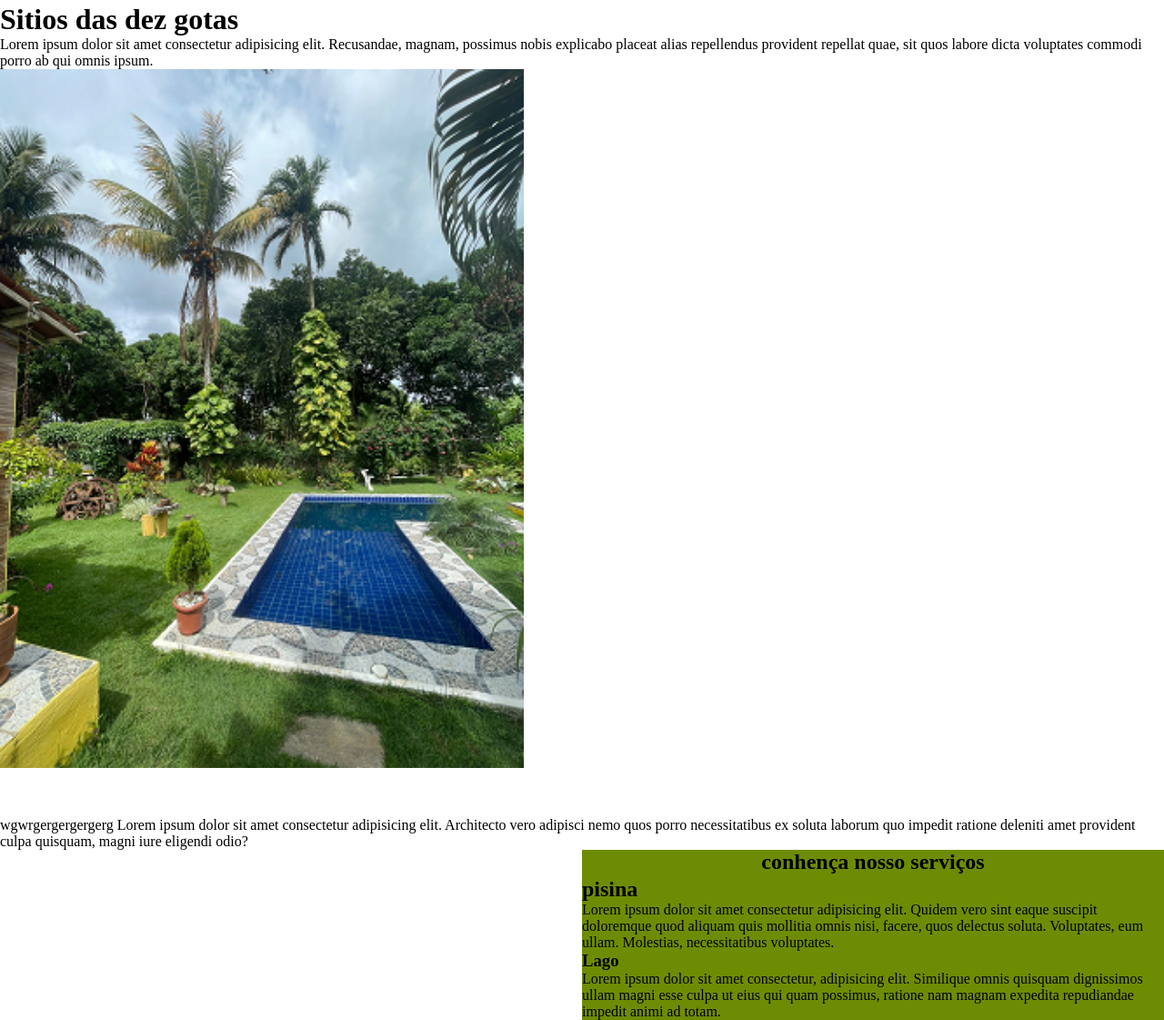
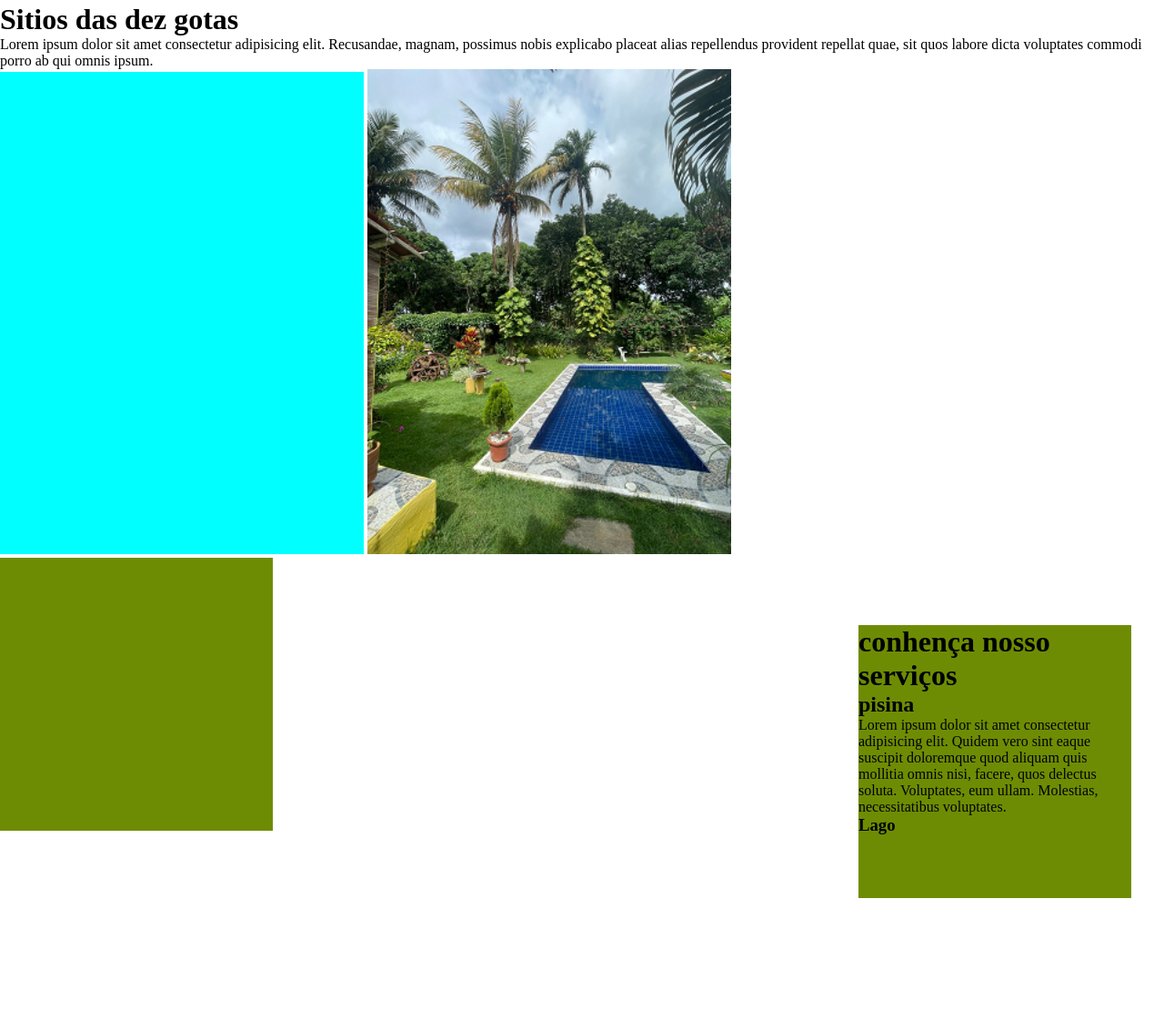
Before and after one commit to ThacoTI/HTML-CSS, a plain HTML site: page EXERCICIO/sitio/projeto.html in a window 1280 px wide. Shown: the part 1101-2222 px from the top of the page at 91% size. After the commit the page ends 2088 px from the top, so only its background shows below. Drawn offline with Linux system fonts and the light colour scheme.

Commit message:
modificado as ciaxa

```diff
--- a/EXERCICIO/sitio/projeto.html
+++ b/EXERCICIO/sitio/projeto.html
@@ -30,19 +30,26 @@
         <p>Lorem ipsum dolor sit amet consectetur adipisicing elit. Recusandae, magnam, possimus nobis explicabo placeat alias repellendus provident repellat quae, sit quos labore dicta voluptates commodi porro ab qui omnis ipsum.</p>
 
 
-        <article>
+        <div class="p1" id="p1">
+
+
+        </div>
+        <div class="p1">
             <img src="img/jardi-pq.png" alt="">
 
-        </article>
-        <p>wgwrgergergergerg Lorem ipsum dolor sit amet consectetur adipisicing elit. Architecto vero adipisci nemo quos porro necessitatibus ex soluta laborum quo impedit ratione deleniti amet provident culpa quisquam, magni iure eligendi odio?</p>
-        <aside>
+        </div>
+        <br>
+        <div class="d1" >
+
+        </div>
+        <div class="d1" id="a">
 
             <h1>conhença nosso serviços</h1>
             <h2>pisina</h2>
             <p>Lorem ipsum dolor sit amet consectetur adipisicing elit. Quidem vero sint eaque suscipit doloremque quod aliquam quis mollitia omnis nisi, facere, quos delectus soluta. Voluptates, eum ullam. Molestias, necessitatibus voluptates.</p>
             <h3>Lago</h3>
-            <p>Lorem ipsum dolor sit amet consectetur, adipisicing elit. Similique omnis quisquam dignissimos ullam magni esse culpa ut eius qui quam possimus, ratione nam magnam expedita repudiandae impedit animi ad totam.</p>
-        </aside>
+
+        </div>
 
     </main>
 
--- a/EXERCICIO/sitio/style.css
+++ b/EXERCICIO/sitio/style.css
@@ -53,16 +53,28 @@ aside h1{
     height: 30px;
     border-inline: 50px;
 }
-aside{
 
-    background-color: #6E8C03;
-    width: 50%;
-    height: 50%;
-    display: inline-block;
-    margin-left: 50%;
+
 }
 article{
     width: 45%;
     height: 50%;
     padding-bottom: 50px;
 }
+div.p1{
+    display: inline-block;
+
+    background-color: aqua;
+    width: 400px;
+    height: 530px;
+}
+div.d1{
+    display: inline-block;
+     background-color: #6E8C03;
+     width: 300px;
+     height: 300px;
+}
+div#a{
+
+    margin-left: 50%;
+}
```
